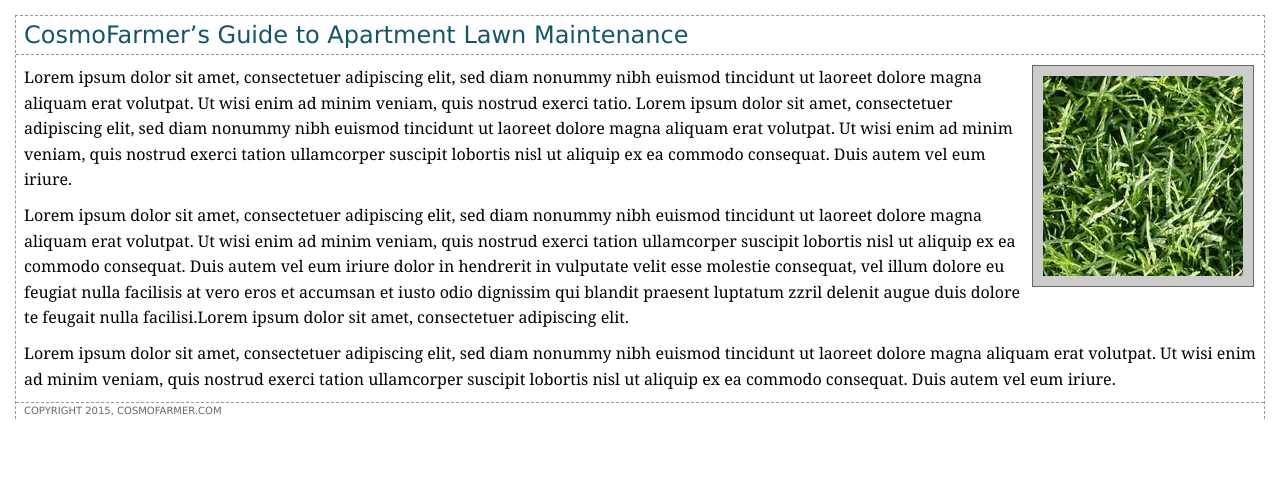
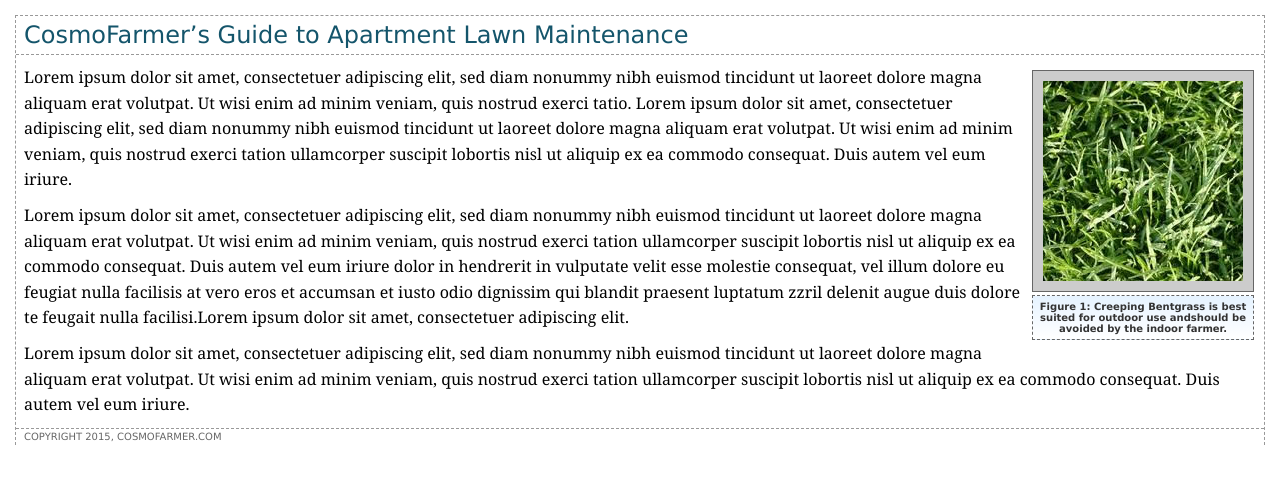
Before and after one commit to nileshkumar/css-explore, a plain HTML site: page image_01/image1.html in a window 1280 px wide. Drawn offline with Linux system fonts and the light colour scheme.

Commit message:
add figcaption

```diff
--- a/image_01/image1.html
+++ b/image_01/image1.html
@@ -9,7 +9,12 @@
 <body>
   <div class="content">
     <h1>CosmoFarmer&#8217;s Guide to Apartment Lawn Maintenance </h1>
-    <img src="grass.jpg" alt="Apartment Grass" width="200" height="200" class="figure">
+    <figure>
+      <img src="grass.jpg" alt="Apartment Grass" width="200" height="200">
+      <figcaption>
+        Figure 1: Creeping Bentgrass is best suited for outdoor use andshould be avoided by the indoor farmer.
+      </figcaption>
+    </figure>
     <p>
       Lorem ipsum dolor sit amet, consectetuer adipiscing elit, sed diam nonummy nibh euismod tincidunt ut laoreet dolore magna aliquam erat volutpat. Ut wisi enim ad minim veniam, quis nostrud exerci tatio. Lorem ipsum dolor sit amet, consectetuer adipiscing elit, sed diam nonummy nibh euismod tincidunt ut laoreet dolore magna aliquam erat volutpat. Ut wisi enim ad minim veniam, quis nostrud exerci tation ullamcorper suscipit lobortis nisl ut aliquip ex ea commodo consequat. Duis autem vel eum iriure.</p>
       <p>Lorem ipsum dolor sit amet, consectetuer adipiscing elit, sed diam nonummy nibh euismod tincidunt ut laoreet dolore magna aliquam erat volutpat. Ut wisi enim ad minim veniam, quis nostrud exerci tation ullamcorper suscipit lobortis nisl ut aliquip ex ea commodo consequat. Duis autem vel eum iriure dolor in hendrerit in vulputate velit esse molestie consequat, vel illum dolore eu feugiat nulla facilisis at vero eros et accumsan et iusto odio dignissim qui blandit praesent luptatum zzril delenit augue duis dolore te feugait nulla facilisi.Lorem ipsum dolor sit amet, consectetuer adipiscing elit.</p>
--- a/image_01/style.css
+++ b/image_01/style.css
@@ -66,3 +66,21 @@ img.figure{
   background-color: #CCC;
   padding: 10px;
 }
+figure {
+  float: right;
+  width: 222px;
+  margin: 15px 10px 5px 10px;
+}
+figure img {
+  border: 1px solid #666;
+  background-color: #CCC;
+  padding: 10px;
+}
+figcaption {
+  font: bold 1em/normal Verdana, Arial, Helvetica, sans-serif;
+  color: #333;
+  text-align: center;
+  background-image: linear-gradient(to bottom, #e6f3ff, white);
+  border: 1px dashed #666;
+  padding: 5px;
+}
```
